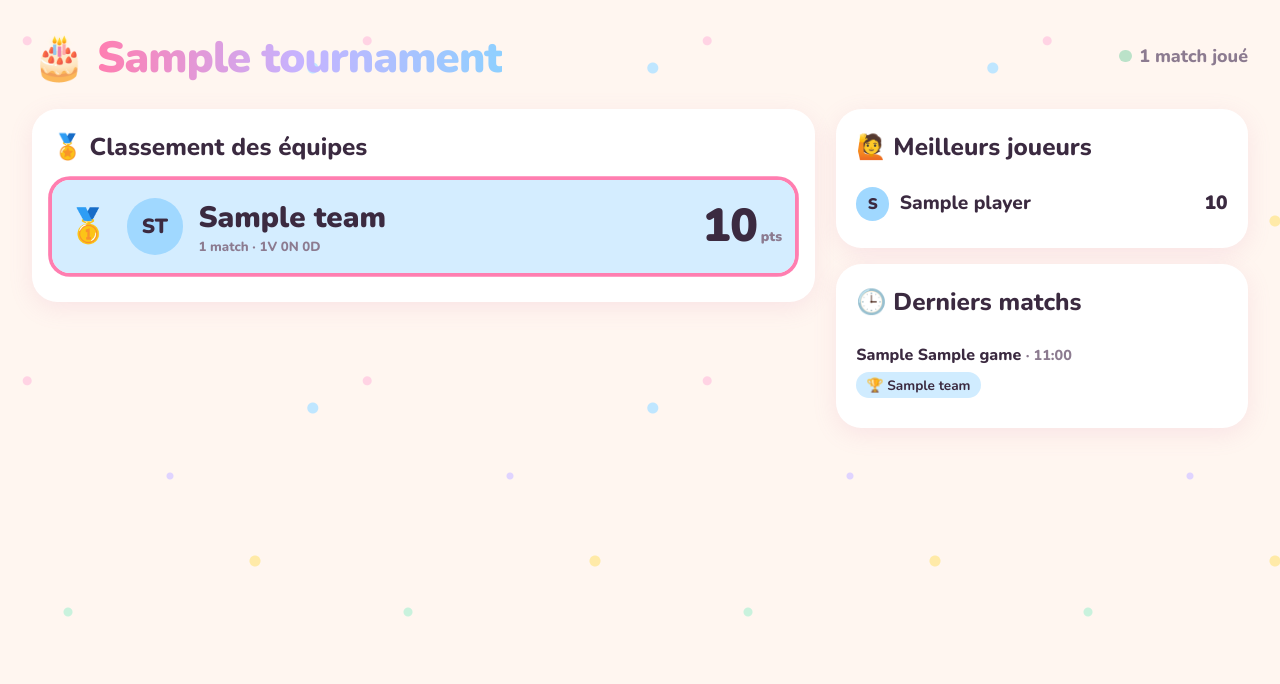
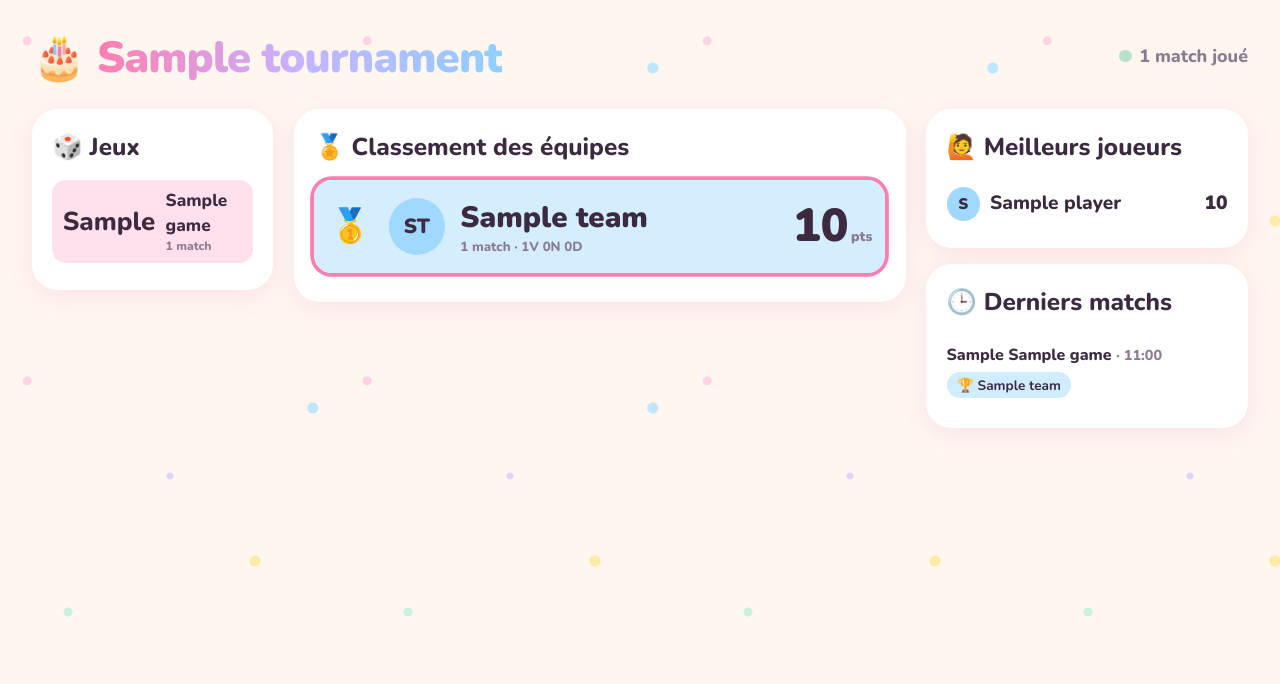
Before and after one commit to walcark/leefanniv, a Django app: page /t/1/ecran/ in a window 1280 px wide. Shown: the top 684 px of the page. Run offline with Django 5.2, Linux system fonts and the light colour scheme; tables that the repository leaves empty hold one stand-in row (values such as "Sample post").

Commit message:
feat: list the games on the big-screen view

```diff
--- a/src/leefanniv/templates/leefanniv/screen.html
+++ b/src/leefanniv/templates/leefanniv/screen.html
@@ -8,7 +8,15 @@
   .sh .title span { background:linear-gradient(90deg,var(--pink),var(--lilac),var(--blue));
     -webkit-background-clip:text; background-clip:text; color:transparent; }
   .sh .meta { font-size:clamp(1rem, 1.4vw, 1.8rem); font-weight:800; color:var(--muted); }
-  .cols { display:grid; grid-template-columns:minmax(0, 1.9fr) minmax(0, 1fr); gap:1.6vw; align-items:start; }
+  .cols { display:grid; grid-template-columns:minmax(0, .75fr) minmax(0, 1.9fr) minmax(0, 1fr); gap:1.6vw; align-items:start; }
+  .grow { display:flex; align-items:center; gap:.8vw; padding:.6vw .8vw; border-radius:1.1vw; margin-bottom:.5vw;
+    font-size:clamp(1rem, 1.35vw, 1.9rem); font-weight:800; background:var(--pink-soft); }
+  .grow:nth-child(5n+2) { background:color-mix(in srgb, var(--blue) 35%, var(--card)); }
+  .grow:nth-child(5n+3) { background:color-mix(in srgb, var(--mint) 40%, var(--card)); }
+  .grow:nth-child(5n+4) { background:color-mix(in srgb, var(--lemon) 45%, var(--card)); }
+  .grow:nth-child(5n+5) { background:color-mix(in srgb, var(--lilac) 40%, var(--card)); }
+  .grow .ge { font-size:1.5em; } .grow .nm { flex:1; min-width:0; }
+  .grow small { display:block; color:var(--muted); font-weight:800; font-size:.7em; }
   .card { border-radius:2vw; padding:1.6vw; }
   h2 { font-size:clamp(1.2rem, 1.9vw, 2.6rem); margin-bottom:1.2vw; }
 
@@ -64,6 +72,15 @@
   {% else %}
   <div class="cols">
     <section class="card">
+      <h2>🎲 Jeux</h2>
+      <div>
+        {% for g in games %}
+          <div class="grow"><span class="ge">{{ g.emoji }}</span><span class="nm">{{ g.name }}
+            <small>{{ g.played }} match{{ g.played|pluralize:"s" }}</small></span></div>
+        {% empty %}<p class="muted">Aucun jeu.</p>{% endfor %}
+      </div>
+    </section>
+    <section class="card">
       <h2>🏅 Classement des équipes</h2>
       {% for row in team_rows %}
         <div class="trow r{{ forloop.counter }}" style="--team:{{ row.obj.color }}">
@@ -78,7 +95,7 @@
     <aside>
       <section class="card">
         <h2>🙋 Meilleurs joueurs</h2>
-        {% for row in player_rows|slice:":6" %}
+        {% for row in player_rows|slice:":5" %}
           <div class="prow" style="--team:{{ row.obj.team.color }}">
             <span class="avatar">{{ row.obj.name|first|upper }}</span>
             <span class="nm">{{ row.obj.name }}</span>
@@ -88,7 +105,7 @@
       </section>
       <section class="card">
         <h2>🕒 Derniers matchs</h2>
-        {% for m in matches|slice:":4" %}
+        {% for m in matches|slice:":2" %}
           <div class="mrow">{{ m.game.emoji }} {{ m.game }} <span class="muted">· {{ m.played_at|date:"H:i" }}</span>
             <div class="vs">
               {% for team, ps, outcome in m.lineups %}
@@ -98,7 +115,7 @@
             </div>
           </div>
         {% empty %}<p class="muted">Pas encore de match.</p>{% endfor %}
-      </section>
+    </section>
     </aside>
   </div>
   {% endif %}
```
